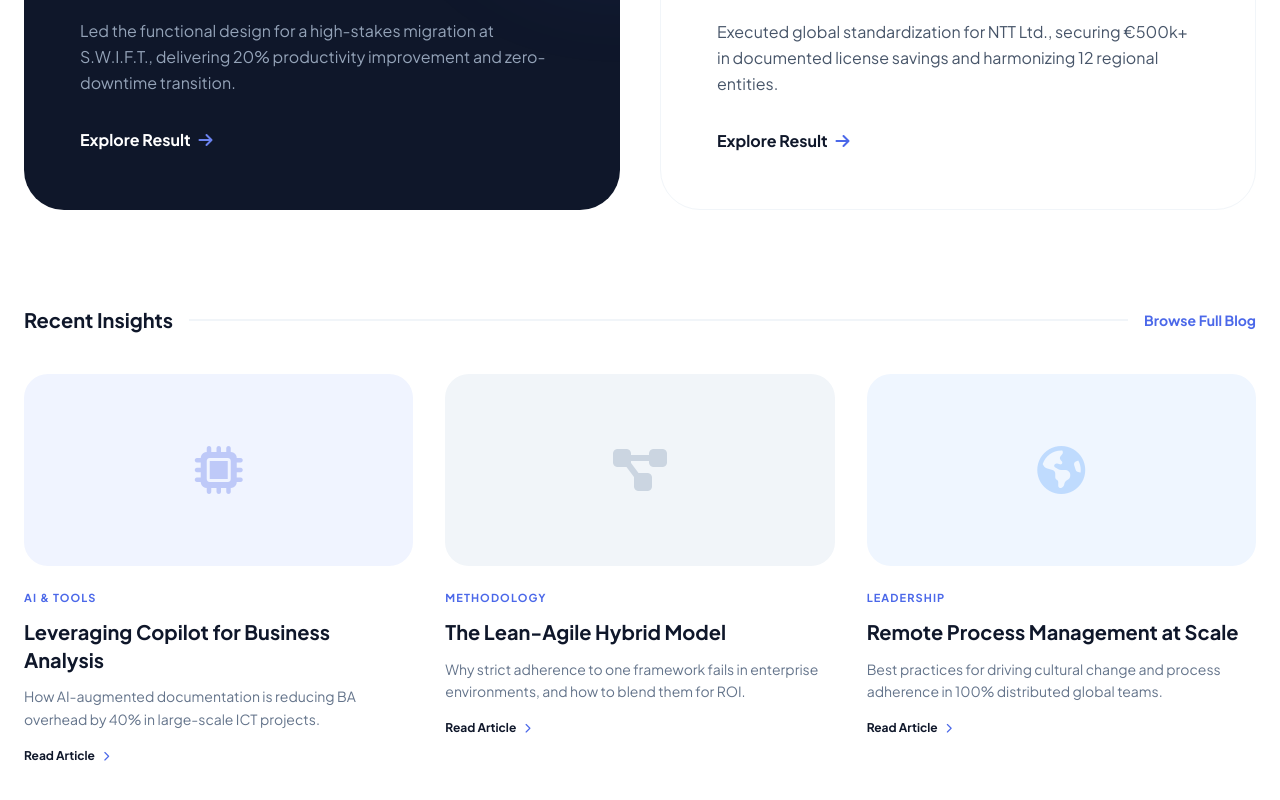
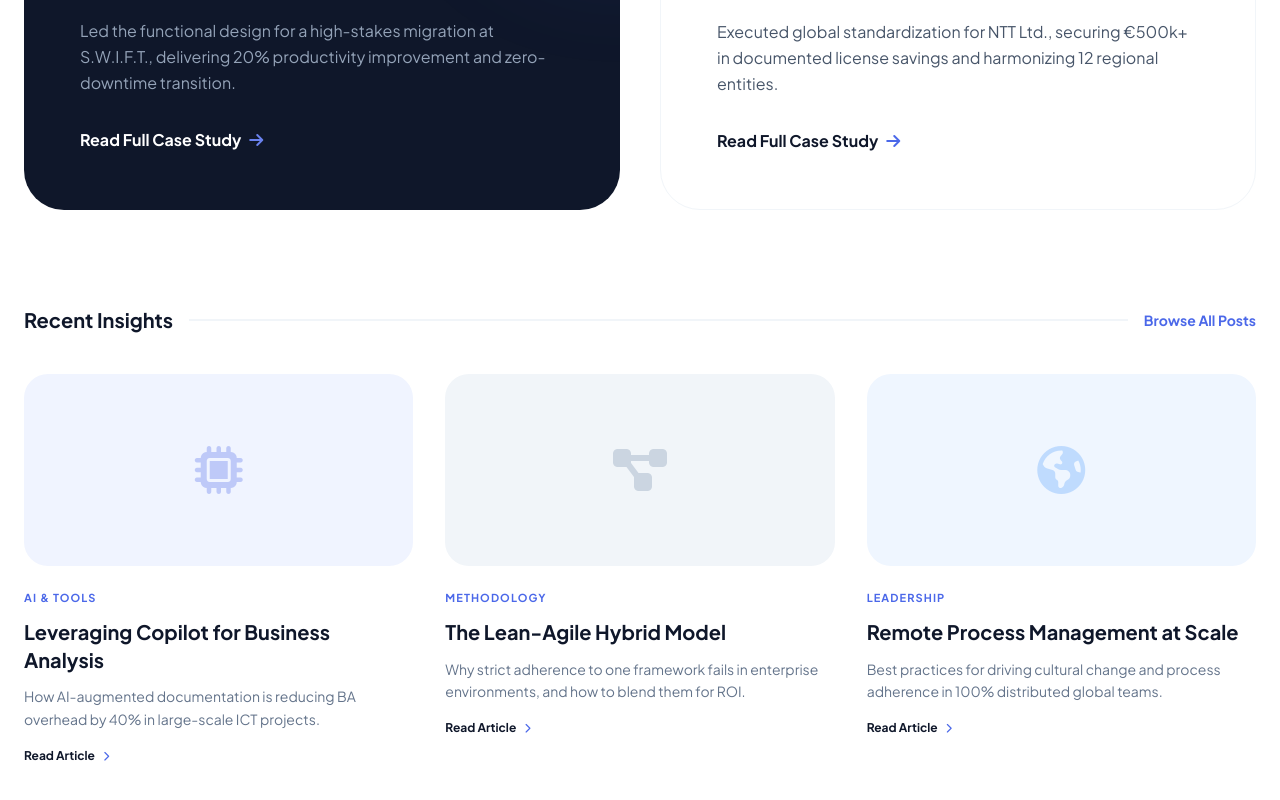
Before and after one commit to karolypaczari-afk/Bogi_site_2026, a React (Vite) app: page / in a window 1280 px wide. Shown: the part 2798-3598 px from the top of the page. Built offline with nearby package versions, Linux system fonts and the light colour scheme; a web font is replaced by a local one.

Commit message:
feat: Restructure blog and insights content
Integrate case study details directly into the blog section and update content structure for better maintainability. This change consolidates case study information, making it easier to manage and display across different sections of the portfolio.

```diff
--- a/components/Sections/Blog.tsx
+++ b/components/Sections/Blog.tsx
@@ -12,6 +12,42 @@ interface BlogPost {
 }
 
 const POSTS: BlogPost[] = [
+  {
+    id: 'pega-migration',
+    title: 'SAP S/4HANA to PEGA: A Strategic Migration',
+    category: 'Case Study',
+    date: 'February 15, 2025',
+    excerpt: 'Detailed breakdown of a zero-downtime migration at S.W.I.F.T., resulting in 20% productivity gains.',
+    icon: 'fa-server',
+    color: 'bg-indigo-50',
+    content: [
+      "The Challenge: S.W.I.F.T. faced a critical need to modernize its order fulfillment architecture. The legacy reliance on disjointed SAP modules and manual E-forms was creating data silos and slowing down transaction velocity.",
+      "The Solution: As Functional Lead, I architected the business process transition from SAP S/4HANA to a unified PEGA workflow. This wasn't just a technical 'lift and shift'; it was a complete reimaging of the Opp2Cash value stream.",
+      "Key Actions:",
+      "• Value Stream Mapping: We identified 14 redundant approval steps that could be automated via PEGA's decisioning engine.",
+      "• API Consolidation: Reduced the number of custom API endpoints by 50%, simplifying the maintenance burden and improving system uptime.",
+      "• Stakeholder Alignment: Facilitated weekly workshops between the Brussels HQ and remote technical teams to ensure the functional design met real-world needs.",
+      "The Outcome: The project went live with zero critical defects. Post-migration metrics showed a 20% increase in order processing speed and a significant reduction in manual data entry errors."
+    ]
+  },
+  {
+    id: 'ntt-standardization',
+    title: 'Standardizing Opp2Cash at NTT Ltd.',
+    category: 'Case Study',
+    date: 'January 10, 2025',
+    excerpt: 'Harmonizing 12 regional entities into one global standard, saving €500k+ in annual licensing costs.',
+    icon: 'fa-globe',
+    color: 'bg-emerald-50',
+    content: [
+      "The Context: Following a major merger, NTT Ltd. was operating with 12 distinct regional variations of the Opportunity-to-Cash (Opp2Cash) process. This fragmentation made global reporting impossible and inflated software licensing costs.",
+      "The Strategy: My role was to drive the 'One NTT' standard. This required a delicate balance of diplomatic stakeholder management and ruthless process elimination.",
+      "Execution:",
+      "• Global Audit: We conducted a comprehensive audit of all regional tools, identifying over €500k in redundant software licenses.",
+      "• The 'Golden Path': We defined a single, standard process flow for 80% of standard deals, allowing customization only for complex edge cases.",
+      "• Change Champions: We appointed local process owners in each region to champion the new standard and handle local training.",
+      "Results: The standardization project delivered the documented €500k savings in the first year alone. More importantly, it enabled the executive team to see real-time, comparable sales data across all regions for the first time."
+    ]
+  },
   {
     id: 'ai-process-optimization',
     title: 'The Future of Process Optimization: AI-Driven Insights',
@@ -98,7 +134,7 @@ const Blog: React.FC<{ postId?: string | null }> = ({ postId }) => {
                </div>
              </div>
              <a href="#contact" className="bg-accent text-white px-8 py-4 rounded-2xl font-bold hover:bg-accent-dark transition-all shadow-lg shadow-accent/20">
-               Discuss This Article
+               Discuss This Topic
              </a>
           </div>
         </div>
--- a/components/Sections/Insights.tsx
+++ b/components/Sections/Insights.tsx
@@ -21,23 +21,24 @@ const Insights: React.FC = () => {
 
   const caseStudies = [
     {
+      id: 'pega-migration',
       category: 'Digital Migration',
       title: 'SAP S/4HANA to PEGA: A Strategic Shift',
       desc: 'Led the functional design for a high-stakes migration at S.W.I.F.T., delivering 20% productivity improvement and zero-downtime transition.',
-      link: 'https://bogihorvath.com/case-study-pega-migration/',
       dark: true
     },
     {
+      id: 'ntt-standardization',
       category: 'Operational Excellence',
       title: 'Standardizing Opp2Cash Value Streams',
       desc: 'Executed global standardization for NTT Ltd., securing €500k+ in documented license savings and harmonizing 12 regional entities.',
-      link: 'https://bogihorvath.com/case-study-ntt-standardization/',
       dark: false
     }
   ];
 
   const blogPosts = [
     {
+      id: 'ai-process-optimization',
       icon: 'fa-microchip',
       category: 'AI & Tools',
       title: 'Leveraging Copilot for Business Analysis',
@@ -46,6 +47,7 @@ const Insights: React.FC = () => {
       iconColor: 'text-accent/30'
     },
     {
+      id: 'change-management-global',
       icon: 'fa-project-diagram',
       category: 'Methodology',
       title: 'The Lean-Agile Hybrid Model',
@@ -54,6 +56,7 @@ const Insights: React.FC = () => {
       iconColor: 'text-slate-300'
     },
     {
+      id: 'kpi-power-frameworks',
       icon: 'fa-globe-americas',
       category: 'Leadership',
       title: 'Remote Process Management at Scale',
@@ -93,8 +96,8 @@ const Insights: React.FC = () => {
                 <p className={`text-base mb-8 leading-relaxed ${study.dark ? 'text-slate-400' : 'text-text-secondary'}`}>
                   {study.desc}
                 </p>
-                <a href={study.link} target="_blank" className={`inline-flex items-center gap-2 font-bold hover:gap-4 transition-all ${study.dark ? 'text-white' : 'text-text-primary'}`}>
-                  Explore Result <i className={`fas fa-arrow-right ${study.dark ? 'text-accent-light' : 'text-accent'}`}></i>
+                <a href={`#blog/${study.id}`} className={`inline-flex items-center gap-2 font-bold hover:gap-4 transition-all ${study.dark ? 'text-white' : 'text-text-primary'}`}>
+                  Read Full Case Study <i className={`fas fa-arrow-right ${study.dark ? 'text-accent-light' : 'text-accent'}`}></i>
                 </a>
               </div>
             ))}
@@ -106,11 +109,11 @@ const Insights: React.FC = () => {
           <div className="flex items-center gap-4 mb-10">
             <h3 className="text-xl font-bold">Recent Insights</h3>
             <div className="h-[2px] flex-grow bg-slate-100"></div>
-            <a href="https://bogihorvath.com/blog/" target="_blank" className="text-accent font-bold text-sm hover:underline">Browse Full Blog</a>
+            <a href="#blog" className="text-accent font-bold text-sm hover:underline">Browse All Posts</a>
           </div>
           <div className="grid grid-cols-1 lg:grid-cols-3 gap-8">
             {blogPosts.map((post, idx) => (
-              <div key={idx} className="group cursor-pointer">
+              <a key={idx} href={`#blog/${post.id}`} className="group cursor-pointer block">
                 <div className="mb-6 overflow-hidden rounded-[24px]">
                   <div className={`${post.color} w-full h-48 flex items-center justify-center group-hover:scale-105 transition-transform duration-500`}>
                     <i className={`fas ${post.icon} text-5xl ${post.iconColor}`}></i>
@@ -122,7 +125,7 @@ const Insights: React.FC = () => {
                 <span className="text-[12px] font-bold text-text-primary flex items-center gap-2">
                   Read Article <i className="fas fa-chevron-right text-[10px] text-accent"></i>
                 </span>
-              </div>
+              </a>
             ))}
           </div>
         </div>
```
